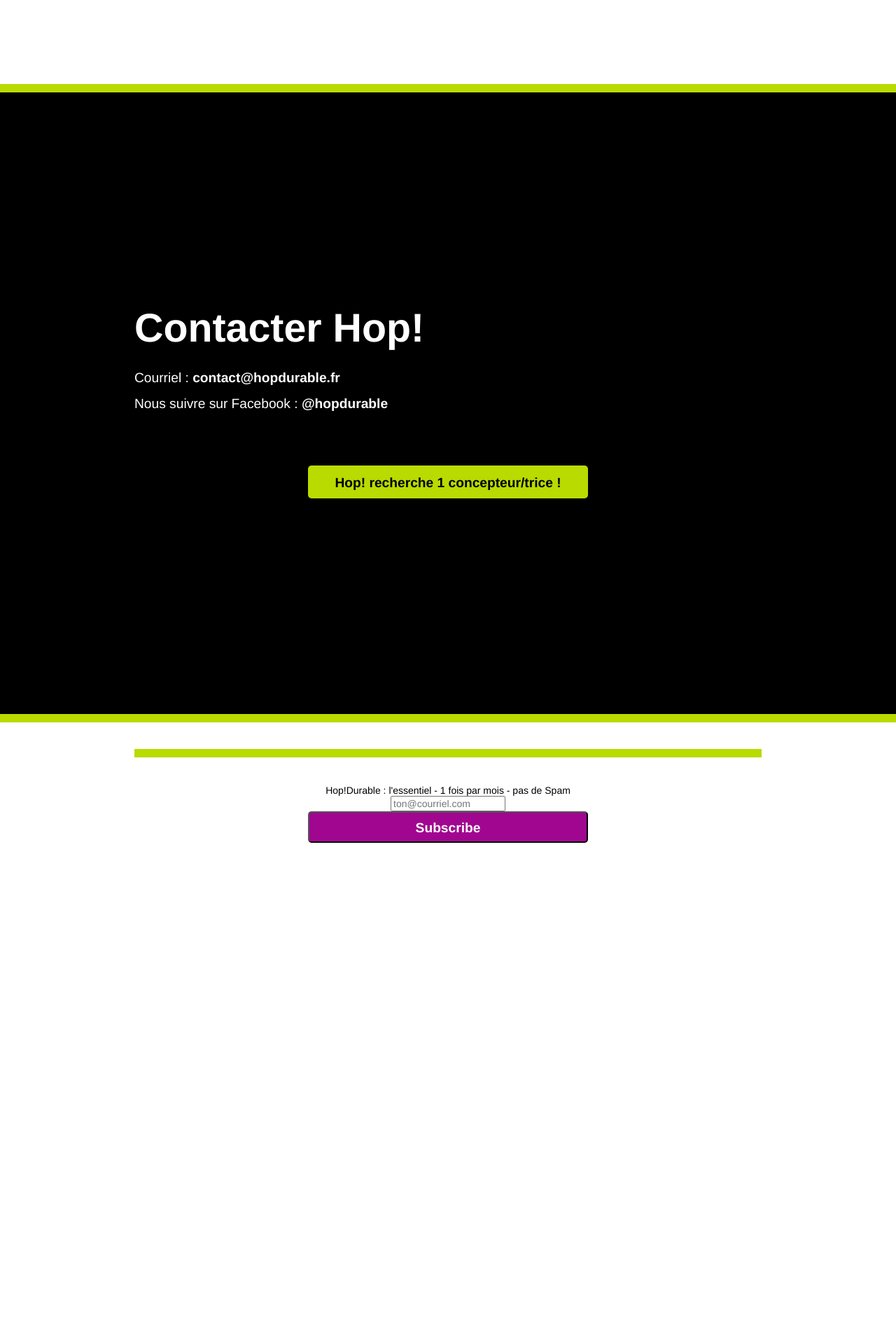
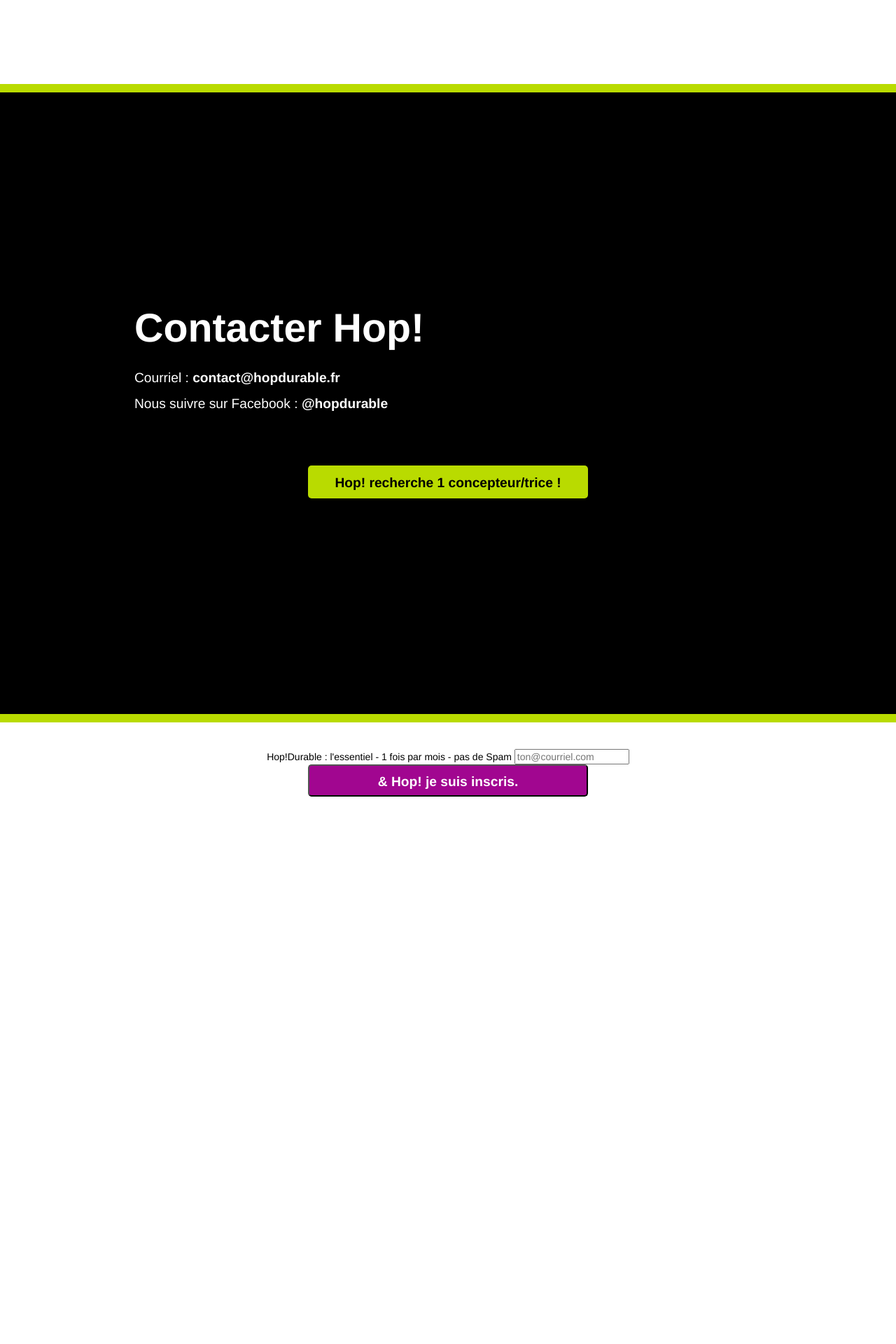
Before and after one commit to pierrenault/hopdurable.github.io, a Jekyll site: the page built from index.md, in a window 1280 px wide. Shown: the part 4380-6300 px from the top of the page at 70% size. Built offline with Jekyll 4.4.1, drawn with Linux system fonts in a browser that asks for light colours; comment, search, counter and statistics services are not loaded.

Commit message:
Update index.md

```diff
--- a/index.md
+++ b/index.md
@@ -70,7 +70,7 @@
 </p>
 
 </section>
-<section markdown="1">
+
 <section class="center">
 <!-- Begin MailChimp Signup Form -->
 <link href="//cdn-images.mailchimp.com/embedcode/slim-10_7.css" rel="stylesheet" type="text/css">
@@ -86,7 +86,7 @@
 	<input type="email" value="" name="EMAIL" class="email" id="mce-EMAIL" placeholder="ton@courriel.com" required>
     <!-- real people should not fill this in and expect good things - do not remove this or risk form bot signups-->
     <div style="position: absolute; left: -5000px;" aria-hidden="true"><input type="text" name="b_16d0d1fba4d36823e8001211b_7f460ab61a" tabindex="-1" value=""></div>
-    <div class="clear"><input type="submit" value="Subscribe" name="& Hop! je suis inscris." id="mc-embedded-subscribe" class="button"></div>
+    <div class="clear"><input type="submit" value="& Hop! je suis inscris." name="Subscribe" id="mc-embedded-subscribe" class="button"></div>
     </div>
 </form>
 </div>
```
